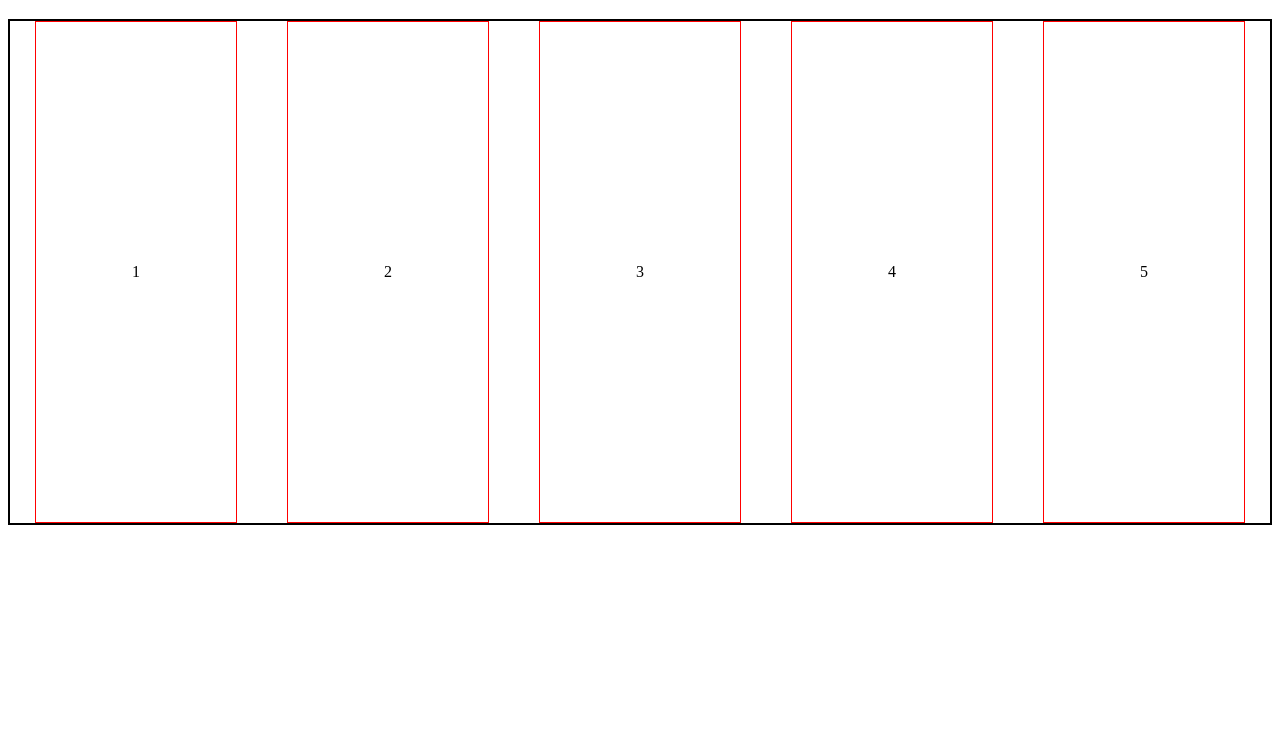
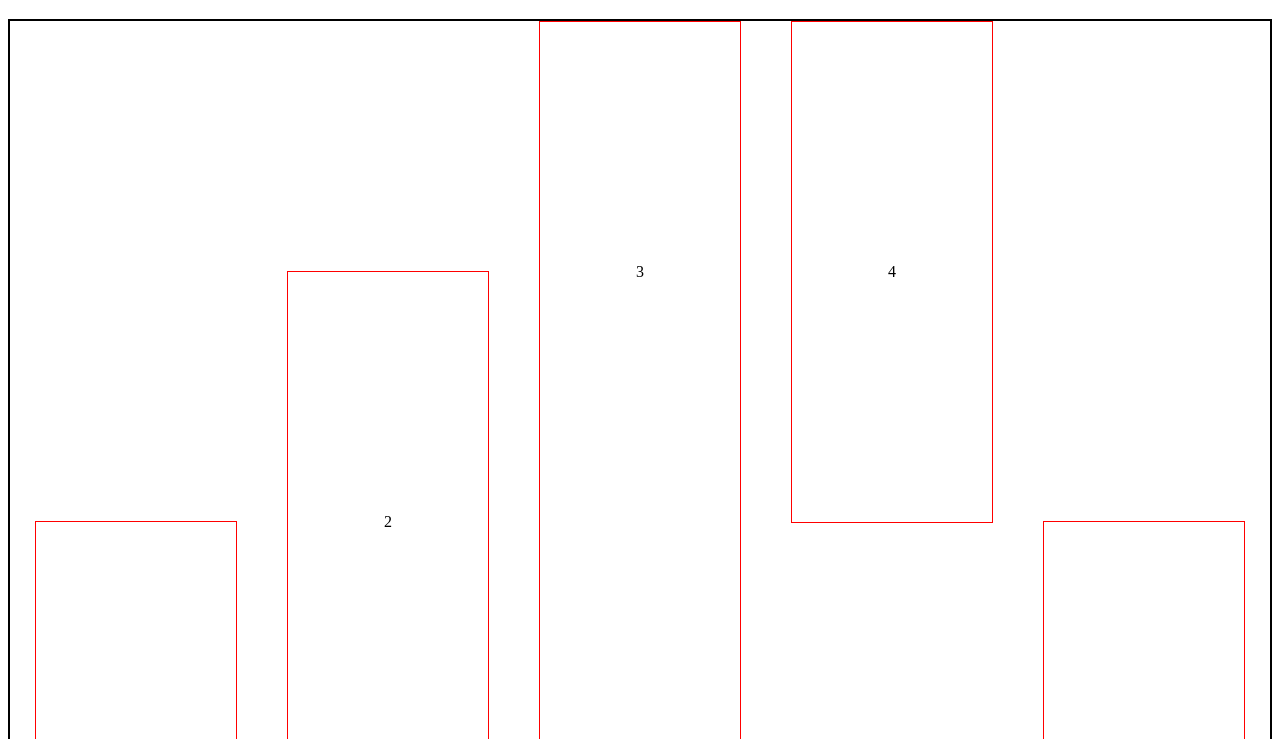
Before and after one commit to HroNik07/Flex1, a plain HTML site: page index.html in a window 1280 px wide. Shown: the part 61-800 px from the top of the page. Drawn offline with Linux system fonts and the light colour scheme.

Commit message:
Add files via upload

```diff
--- a/css/stile.css
+++ b/css/stile.css
@@ -8,6 +8,8 @@
     justify-content: flex-end;
     justify-content: center;
     gap: 50px;
+    align-items: center;
+    align-items: end;
 }
 .item{
     border: 1px red solid;
@@ -17,3 +19,12 @@
     text-align: center;
     line-height: 500px;
 }
+.big{
+    height: 1000px;
+}
+.four{
+    align-self: start;
+}
+.two{
+    align-self: center;
+}
--- a/index.html
+++ b/index.html
@@ -13,9 +13,9 @@
     </h1>
     <div class="box">
         <div class="item">1</div>
-        <div class="item">2</div>
-        <div class="item">3</div>
-        <div class="item">4</div>
+        <div class="item two">2</div>
+        <div class="item big">3</div>
+        <div class="item four">4</div>
         <div class="item">5</div>
     </div>
 </body>
```
